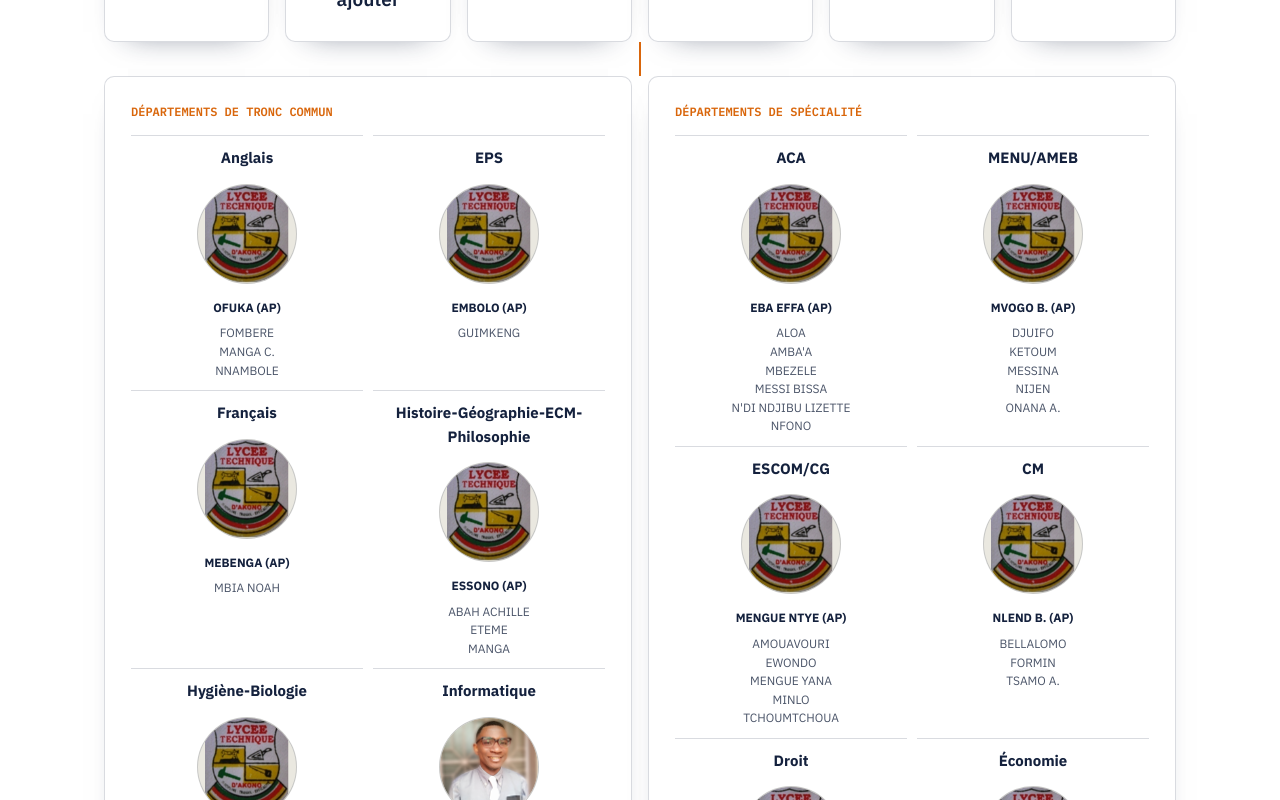
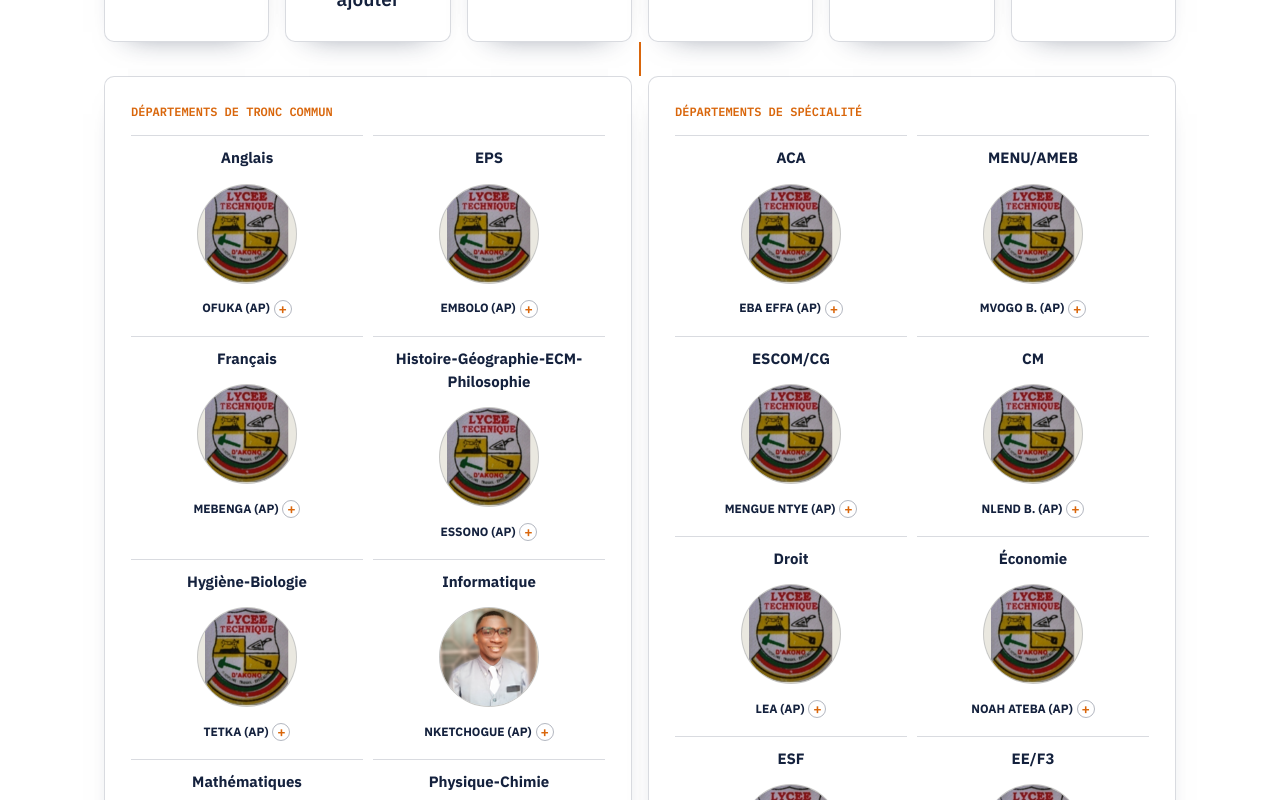
Before and after one commit to miltonHenschel/lt-akono, a React (Vite) app: page / in a window 1280 px wide. Shown: the part 3502-4302 px from the top of the page. Built offline with nearby package versions, Linux system fonts and the light colour scheme.

Commit message:
hide teachers using =/- button

```diff
--- a/src/App.jsx
+++ b/src/App.jsx
@@ -10,6 +10,7 @@ function App() {
   const [lang, setLang] = useState("fr");
   const [navOpen, setNavOpen] = useState(false);
   const [specialityIndex, setSpecialityIndex] = useState(0);
+  const [expandedDepartments, setExpandedDepartments] = useState({});
 
   // Apply saved theme on first load, falling back to system preference
   useEffect(() => {
@@ -61,6 +62,12 @@ function App() {
 
   const toggleTheme = () => setDark((d) => !d);
   const closeMobileMenu = () => setNavOpen(false);
+  const toggleDepartmentTeachers = (departmentName) => {
+    setExpandedDepartments((expanded) => ({
+      ...expanded,
+      [departmentName]: !expanded[departmentName],
+    }));
+  };
   const showPreviousSpeciality = () => {
     setSpecialityIndex((index) =>
       index === 0 ? specialities.length - 1 : index - 1
@@ -371,16 +378,47 @@ function App() {
                     <img className="administrator-photo" src={departmentItem.image} alt="" />
                     <strong
                       className="department-head"
+                    >
+                      <span
                         data-fr={`${departmentItem.head?.toUpperCase() || "NOM À AJOUTER"} (AP)`}
                         data-en={`${departmentItem.head?.toUpperCase() || "NAME TO BE ADDED"} (HOD)`}
                       >
                         {departmentItem.head?.toUpperCase() || "NOM À AJOUTER"} (AP)
+                      </span>
+                      <button
+                        className="department-teachers-toggle"
+                        type="button"
+                        aria-expanded={Boolean(expandedDepartments[departmentItem.name])}
+                        aria-label={
+                          expandedDepartments[departmentItem.name]
+                            ? lang === "fr"
+                              ? "Masquer les enseignants"
+                              : "Hide teachers"
+                            : lang === "fr"
+                              ? "Afficher les enseignants"
+                              : "Show teachers"
+                        }
+                        title={
+                          expandedDepartments[departmentItem.name]
+                            ? lang === "fr"
+                              ? "Masquer les enseignants"
+                              : "Hide teachers"
+                            : lang === "fr"
+                              ? "Afficher les enseignants"
+                              : "Show teachers"
+                        }
+                        onClick={() => toggleDepartmentTeachers(departmentItem.name)}
+                      >
+                        {expandedDepartments[departmentItem.name] ? "−" : "+"}
+                      </button>
                     </strong>
+                    {expandedDepartments[departmentItem.name] && (
                       <ul className="teacher-list">
                         {departmentItem.teachers.map((teacher) => (
                           <li key={teacher}>{teacher}</li>
                         ))}
                       </ul>
+                    )}
                   </div>
                 ))}
               </div>
--- a/src/index.css
+++ b/src/index.css
@@ -426,8 +426,33 @@
   }
   .department-list { display: grid; grid-template-columns: repeat(2, minmax(0, 1fr)); gap: 10px; }
   .department-item { border-top: 1px solid var(--line); padding-top: 10px; }
-  .department-head { display: block; margin-bottom: 8px; color: var(--ink); font-size: 12px; line-height: 1.4; }
+  .department-head { display: flex; align-items: center; justify-content: center; gap: 4px; margin-bottom: 8px; color: var(--ink); font-size: 12px; line-height: 1.4; }
   .department-name { margin: 0 0 14px; font-size: 15px; font-weight: 700; }
+  .department-teachers-toggle {
+    width: 18px;
+    height: 18px;
+    border: 1px solid var(--line-strong);
+    border-radius: 999px;
+    background: transparent;
+    color: var(--accent);
+    cursor: pointer;
+    font: 600 11px 'IBM Plex Mono', monospace;
+    margin: 0;
+    padding: 0;
+    font-size: 14px;
+    line-height: 1;
+    transition: background 0.2s ease, border-color 0.2s ease, color 0.2s ease;
+  }
+  .department-teachers-toggle:hover,
+  .department-teachers-toggle:focus-visible {
+    background: var(--accent);
+    border-color: var(--accent);
+    color: #FFFFFF;
+  }
+  .department-teachers-toggle:focus-visible {
+    outline: 2px solid var(--accent);
+    outline-offset: 2px;
+  }
   .teacher-list li { color: var(--ink-soft); font-size: 12px; line-height: 1.55; }
   @media (prefers-color-scheme: dark) {
     :root:not([data-theme="light"]) .administrator-card,
```
Lines whose indentation alone changed are shown as unchanged.
